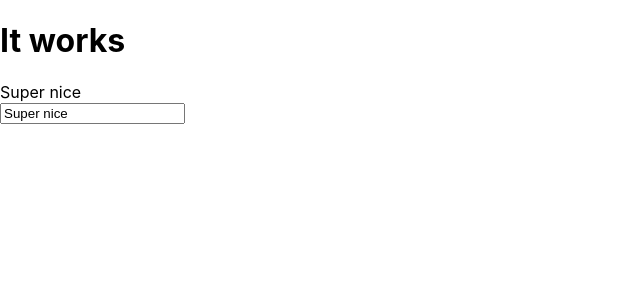
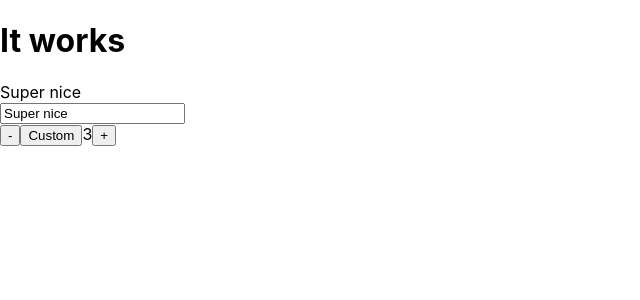
Before and after one commit to codetapacademy/is-it-done, a React (Create React App) app: page / in a window 1280 px wide. Shown: the top 300 px of the page, without its empty margins (0-640 px from the left). Built offline with nearby package versions, Linux system fonts and the light colour scheme.

Commit message:
userReducer without react-redux

```diff
--- a/src/App.js
+++ b/src/App.js
@@ -1,12 +1,14 @@
 import React from 'react';
 import './App.css';
 import Input from './component/input';
+import NumberStepper from './component/number-stepper';
 
 const IsItDone = ({}) => {
     return (
       <div className="IsItDone">
         <h1>It works</h1>
         <Input term="Super nice" />
+        <NumberStepper/>
       </div>
     );
 }
--- /dev/null
+++ b/src/component/number-stepper/index.js
@@ -0,0 +1,2 @@
+import NumberStepper from './number-stepper.component';
+export default NumberStepper;
--- /dev/null
+++ b/src/component/number-stepper/number-stepper.component.js
@@ -0,0 +1,41 @@
+import React, { useReducer } from 'react';
+
+const initialState = 3;
+const numberReducer = (state, action) => {
+  // this is the reducer ::)
+  switch(action.type) {
+    case 'ADD':
+      return state + 1;
+    case 'SET_THE_CURRENT_ONE_TO_WHATEVER_I_WANT':
+      state = action.payload;
+      return state;
+    case 'SUBSTRACT':
+      return state - 1;
+    default:
+      return state;
+  }
+}
+
+const NumberStepper = ({}) => {
+  const payload = 2222;
+  const [numberValue, dispatchNumberValue] = useReducer(numberReducer, initialState);
+  return (
+    <div>
+      <button onClick={() => dispatchNumberValue({type: 'SUBSTRACT'})}>-</button>
+      <button onClick={() => dispatchNumberValue({type: 'SET_THE_CURRENT_ONE_TO_WHATEVER_I_WANT', payload})}>Custom</button>
+      <span>{numberValue}</span>
+      <button onClick={() => dispatchNumberValue({type: 'ADD'})}>+</button>
+    </div>
+  );
+}
+
+// const mapStateToProps = state => ({
+//   something: state.something
+// })
+
+// const matchDispatchToProps = dispatch => ({
+//   something: dispatch(getMeAnAction('value'))
+// })
+
+export default NumberStepper;
+// export default connect(mapStateToProps, matchDispatchToProps)(NumberStepper);
```
